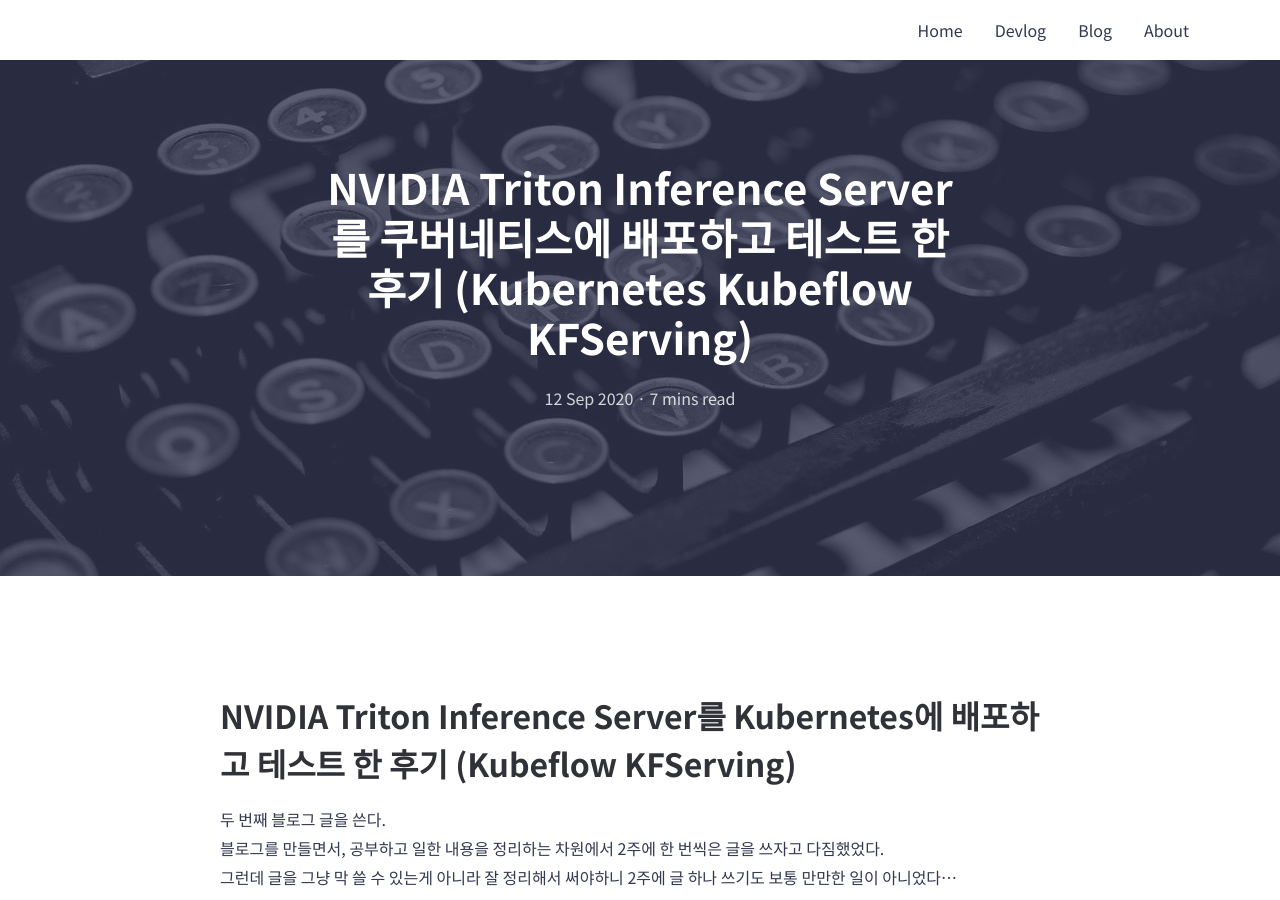
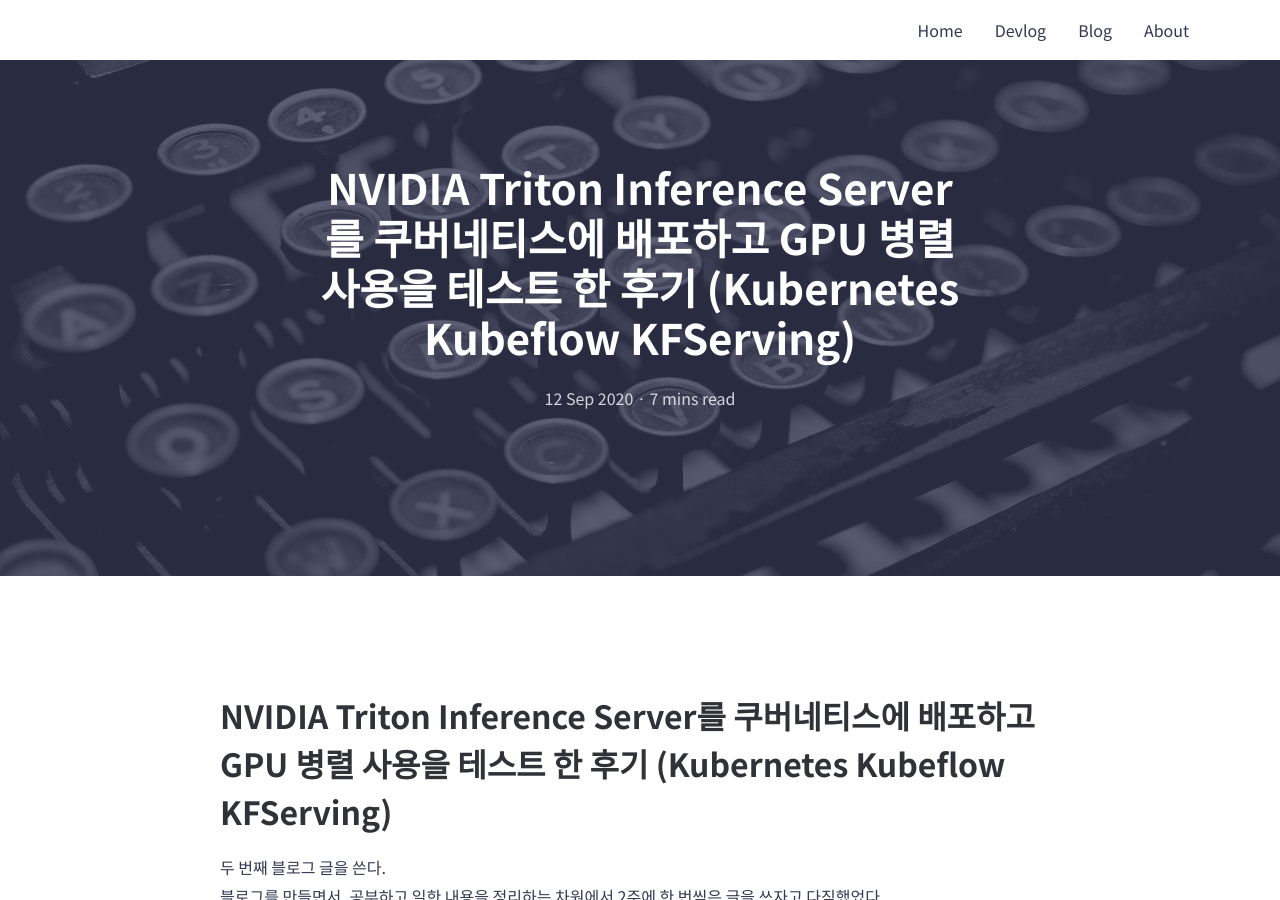
Before and after one commit to mokpolar/mokpolar.github.io, a Jekyll site: the page built from _posts/2020-09-12-nvidia_triton_server_1.md, in a window 1280 px wide and 900 px high. Built offline with Jekyll 4.4.1, drawn with Linux system fonts in a browser that asks for light colours; comment, search, counter and statistics services are not loaded.

Commit message:
title_update_3

```diff
--- a/_posts/2020-09-12-nvidia_triton_server_1.md
+++ b/_posts/2020-09-12-nvidia_triton_server_1.md
@@ -1,6 +1,6 @@
 ---
 layout: post
-title: NVIDIA Triton Inference Server를 쿠버네티스에 배포하고 테스트 한 후기 (Kubernetes Kubeflow KFServing)
+title: NVIDIA Triton Inference Server를 쿠버네티스에 배포하고 GPU 병렬 사용을 테스트 한 후기 (Kubernetes Kubeflow KFServing)
 summary: 1개 있는 GPU로 모델을 효과적으로 서빙하기 위해서 Nvidia Triton Server를 테스트해보게 되었다.....
 featured-img: typewriter-2653187_1280
 categories: [Devlog]
@@ -10,7 +10,7 @@
     priority: 1.0
 ---
 
-# NVIDIA Triton Inference Server를 Kubernetes에 배포하고 테스트 한 후기 (Kubeflow KFServing)
+# NVIDIA Triton Inference Server를 쿠버네티스에 배포하고 GPU 병렬 사용을 테스트 한 후기 (Kubernetes Kubeflow KFServing)
 
 두 번째 블로그 글을 쓴다.
 블로그를 만들면서, 공부하고 일한 내용을 정리하는 차원에서 2주에 한 번씩은 글을 쓰자고 다짐했었다.
```
Also changed, not shown: _posts/2020-10-11-kfserving_custum_inference.md (+1 -1 lines).
